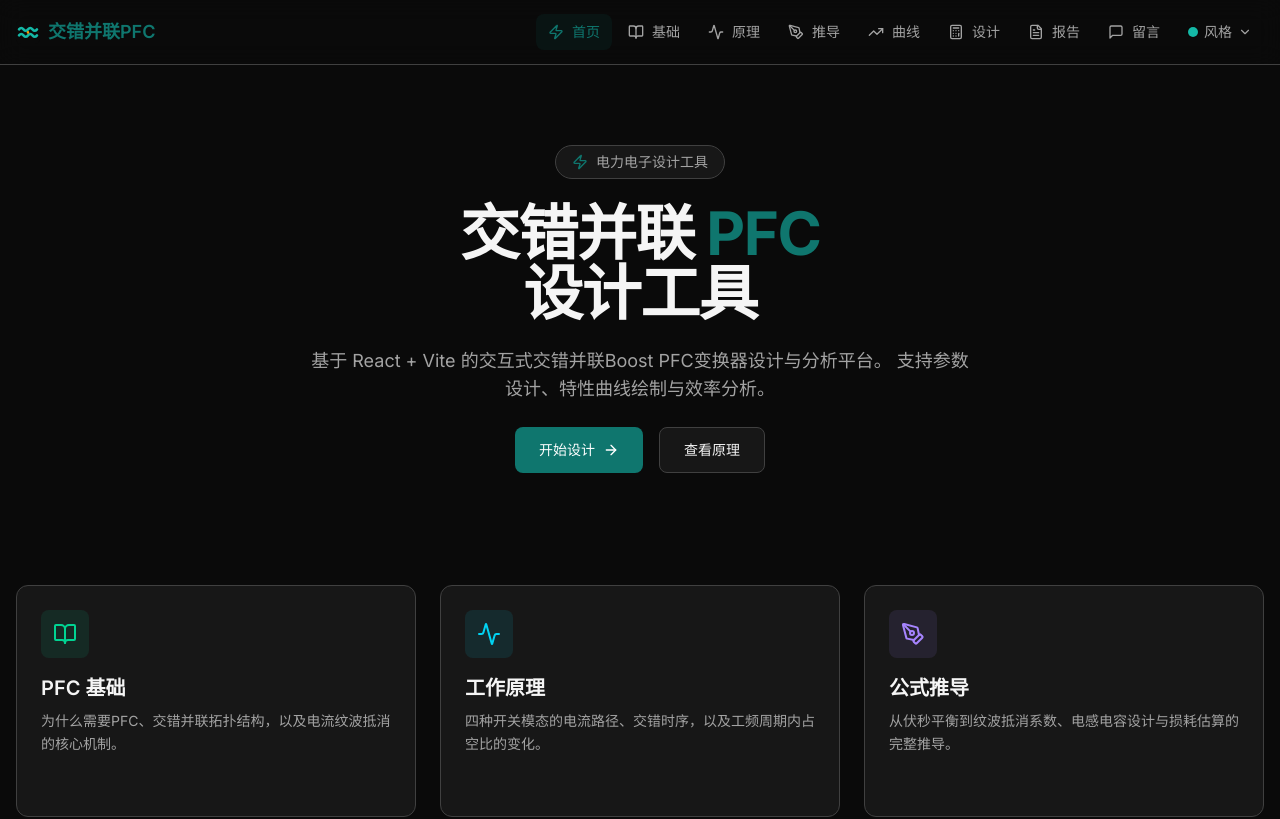
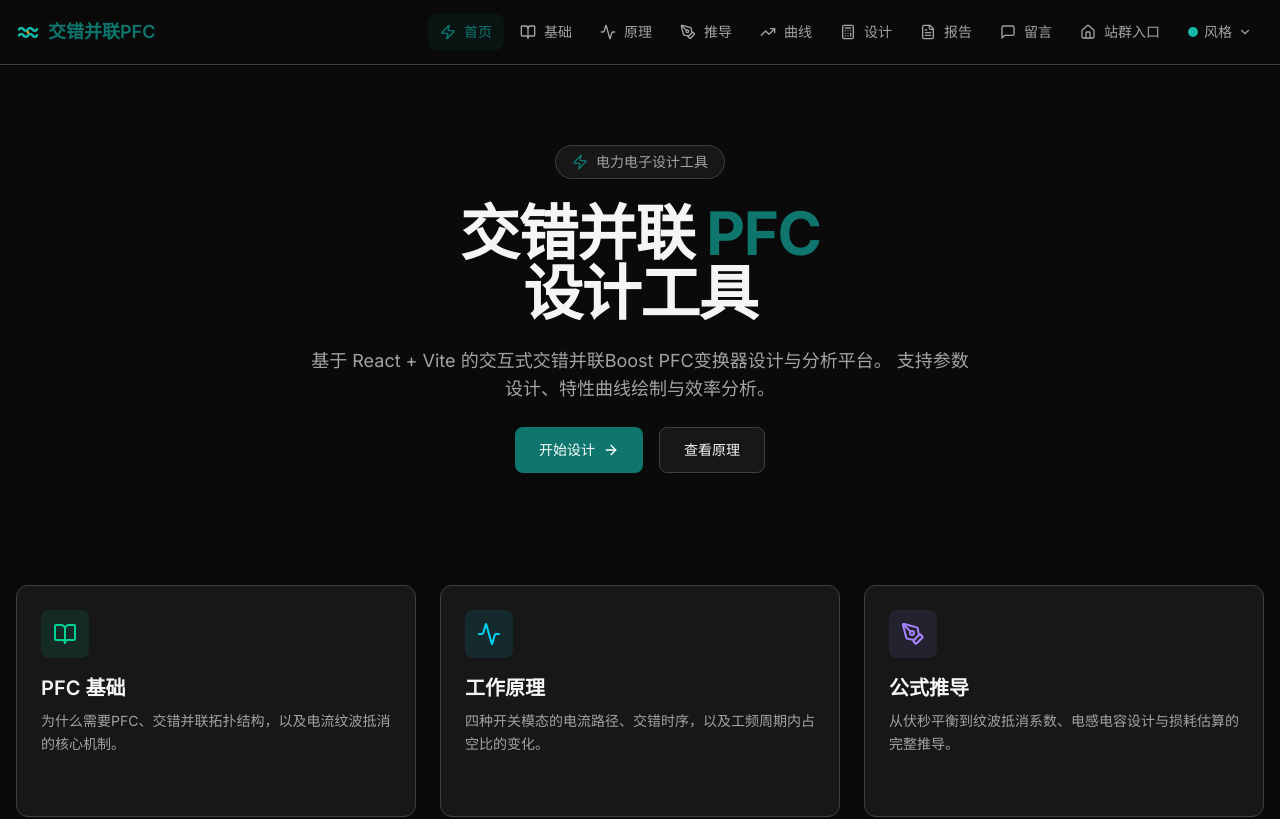
Before and after one commit to WisdomHuang2020/interleaved-pfc, a React (Vite) app: page / in a window 1280 px wide. Shown: the top 819 px of the page. Built offline with nearby package versions, Linux system fonts and the light colour scheme.

Commit message:
feat(header): 页眉新增「站群入口」按钮（v1.3.1）

```diff
--- a/package.json
+++ b/package.json
@@ -1,7 +1,7 @@
 {
   "name": "interleaved-pfc",
   "private": true,
-  "version": "1.3.0",
+  "version": "1.3.1",
   "license": "MIT",
   "type": "module",
   "scripts": {
--- a/src/components/Layout.tsx
+++ b/src/components/Layout.tsx
@@ -49,6 +49,17 @@ export default function Layout({ children }: { children: React.ReactNode }) {
                 </Link>
               )
             })}
+            {/* 站群入口（2026-11-10）：参照 control-mode / motor-lighting / english 三站，
+                房子图标 + 「站群入口」，放在页眉右侧主题切换器之前，链接总入口且不开新标签页。
+                页脚的「返回站群入口」保留不动。 */}
+            <a
+              href="https://power-knowledge.tech/"
+              className="flex items-center gap-2 rounded-lg px-3 py-2 text-sm font-medium text-muted-foreground transition-colors hover:bg-muted hover:text-foreground"
+              title="返回 power-knowledge.tech 站群入口"
+            >
+              <House className="h-4 w-4" />
+              站群入口
+            </a>
             <ThemeSwitcher />
           </nav>
 
```
